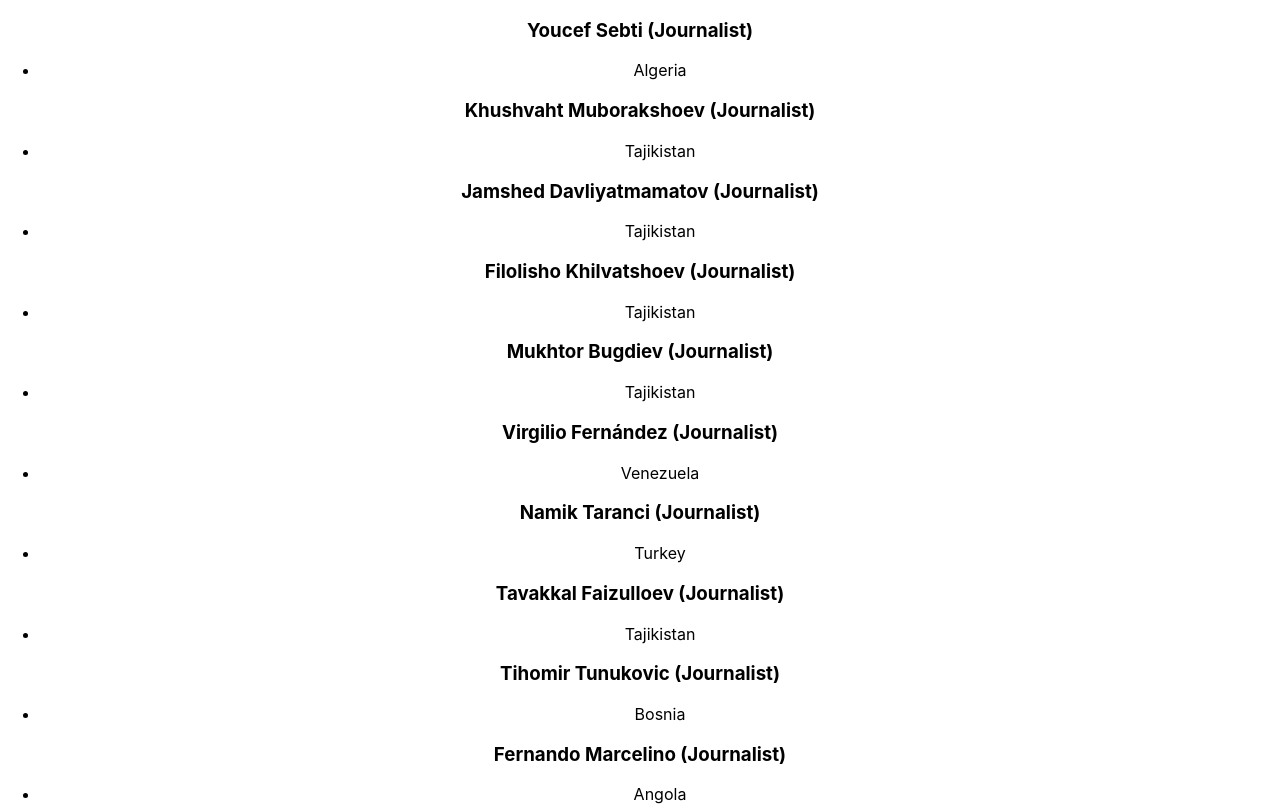
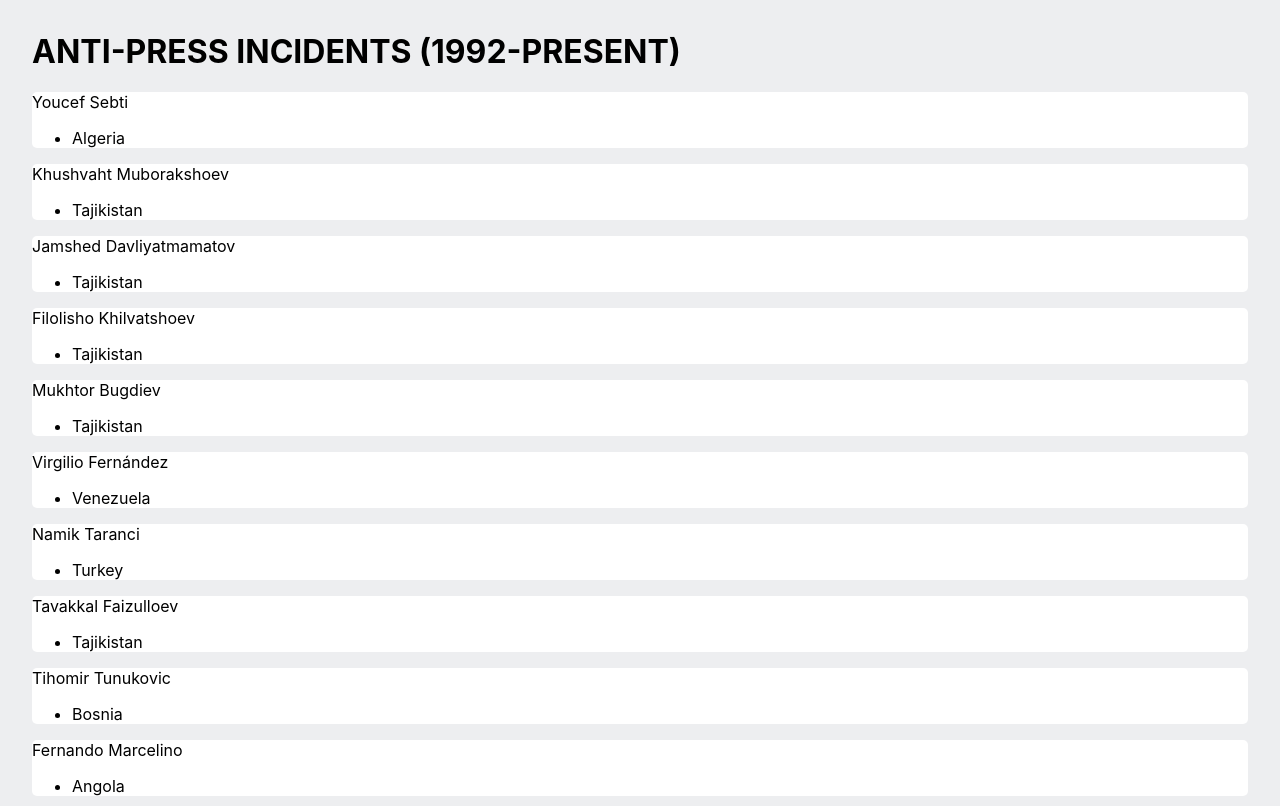
Before and after one commit to nicktahani/journalist-incidents, a React (Create React App) app: page / in a window 1280 px wide. Shown: the top 806 px of the page. Built offline with nearby package versions, Linux system fonts and the light colour scheme.

Commit message:
generic cards for dashboard

```diff
--- a/src/App.css
+++ b/src/App.css
@@ -1,38 +1,12 @@
 .App {
-  text-align: center;
+  margin: 2em;
+
 }
 
-.App-logo {
-  height: 40vmin;
-  pointer-events: none;
+body {
+  background-color: #edeef0;
 }
 
-@media (prefers-reduced-motion: no-preference) {
-  .App-logo {
-    animation: App-logo-spin infinite 20s linear;
-  }
+.header {
+  text-transform: uppercase;
 }
-
-.App-header {
-  background-color: #282c34;
-  min-height: 100vh;
-  display: flex;
-  flex-direction: column;
-  align-items: center;
-  justify-content: center;
-  font-size: calc(10px + 2vmin);
-  color: white;
-}
-
-.App-link {
-  color: #61dafb;
-}
-
-@keyframes App-logo-spin {
-  from {
-    transform: rotate(0deg);
-  }
-  to {
-    transform: rotate(360deg);
-  }
-}
--- a/src/App.js
+++ b/src/App.js
@@ -4,6 +4,7 @@ import { FetchIncidentsData } from './components/FetchIncidentsData';
 function App() {
   return (
     <div className="App">
+      <h1 className='header'>anti-press incidents (1992-present)</h1>
       <FetchIncidentsData />
     </div>
   );
--- /dev/null
+++ b/src/components/Card.js
@@ -0,0 +1,13 @@
+import React from 'react';
+import '../css/Card.css'
+
+export default function Card({ children }) {
+  // console.log('d', data)
+
+
+  return (
+    <div className='card'>
+      {children}
+    </div>
+  )
+}
--- a/src/components/FetchIncidentsData.js
+++ b/src/components/FetchIncidentsData.js
@@ -1,6 +1,6 @@
 import React, { useState, useEffect } from 'react';
 import { json } from 'd3-fetch'
-import Test from './Test';
+import Card from './Card';
 import { deserializer } from '../util/incidents';
 
 const url = './data/persons.json'
@@ -31,7 +31,14 @@ export function FetchIncidentsData() {
 
   return (
     <>
-      <Test data={rawData} />
+      {rawData.map(d =>
+        <Card>
+          <p>{d.name}</p>
+          <ul>
+            <li>{d.country}</li>
+          </ul>
+        </Card>
+      )}
     </>
   )
 }
--- a/src/components/Test.js
+++ /dev/null
@@ -1,20 +0,0 @@
-import React from 'react';
-
-export default function Test({ data }) {
-  // console.log(rawData.data.map(d => d.name))
-  console.log('d', data)
-
-
-  return (
-    <div>
-      {data.map(d =>
-        <div key={d.id} className='box'>
-          <h3>{`${d.name} (${d.title})`}</h3>
-          <ul>
-            <li>{d.country}</li>
-          </ul>
-        </div>
-      )}
-    </div>
-  )
-}
--- /dev/null
+++ b/src/css/Card.css
@@ -0,0 +1,5 @@
+.card {
+  background-color: #fff;
+  border-radius: 5px;
+  /* box-shadow: 1px 1px 3px #ccc; */
+}
```
